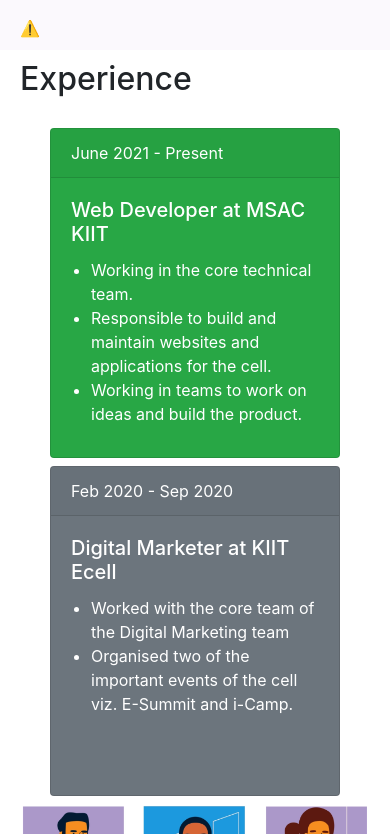
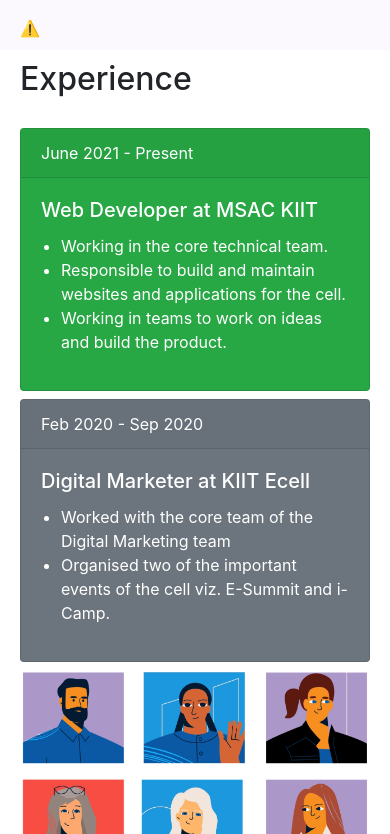
Before and after one commit to ac-ayan/ac-ayan.github.io, a React (Create React App) app: page / in a window 390 px wide. Shown: the part 1790-2624 px from the top of the page. Built offline with nearby package versions, Linux system fonts and the light colour scheme; no server answers; a web font is replaced by a local one.

Commit message:
Error correction in resolutions

```diff
--- a/src/css/experience.css
+++ b/src/css/experience.css
@@ -11,6 +11,7 @@
     margin-top: 30px;
     display: grid;
     grid-template-columns: auto auto;
+
 }
 .experience-section .exp-cards .color-card{
     margin-right: 20px;
@@ -18,7 +19,15 @@
 .experience-section .exp-cards .card-text{
     padding-left: 20px;
 }
-
+@media (max-width: 1550px){
+    .experience-section .team-lottie{
+        margin: auto 0 5%;
+    }
+    .experience-section .team-lottie img{
+       /* min-height: 258px !important; */
+       width: 100%;
+    }
+}
 @media (max-width: 1341px) {
     .experience-section{
         padding: 30px 150px;
@@ -27,11 +36,11 @@
         margin: auto 0 5%;
     }
     .experience-section .team-lottie img{
-       width: 100%;
+        /* min-width: 283.3px !important; */
+
     }
     .experience-section .exp-cards .color-card{
         width: 290px !important;
-        height: 330px;
     }
 }
 @media (max-width: 1200px){
@@ -45,8 +54,12 @@
         justify-content: center;
        grid-template-columns: auto;
     }
+    .experience-section .exp-cards{
+        justify-content: space-between;
+    }
     .experience-section .exp-cards .color-card{
         margin: 0px;
+        width: auto !important;
     }
     .experience-section .team-lottie{
        display: flex;
@@ -56,7 +69,10 @@
 @media (max-width: 596px) {
     .experience-section .exp-cards{
         grid-template-columns: auto;
-        justify-content: center;
+    }
+    .experience-section .exp-cards .color-card{
+        width: auto !important;
+        height: auto !important;
     }
     .experience-section .team-lottie img{
         width: 100%;
--- a/src/css/header.css
+++ b/src/css/header.css
@@ -131,9 +131,6 @@
   .header-section .header-footer {
     grid-template-columns: auto;
   }
-  .header-section{
-    padding: 0px;
-  }
 }
 @media (max-width: 1341px) {
   .header-section{
```
